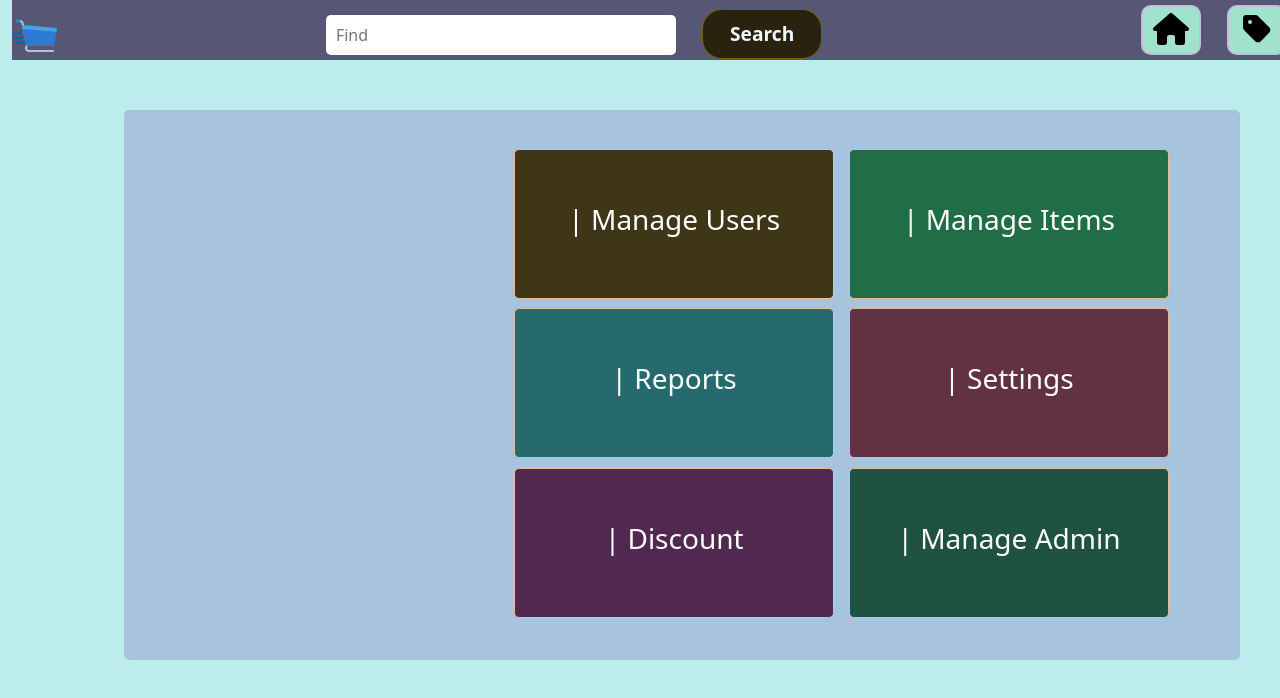
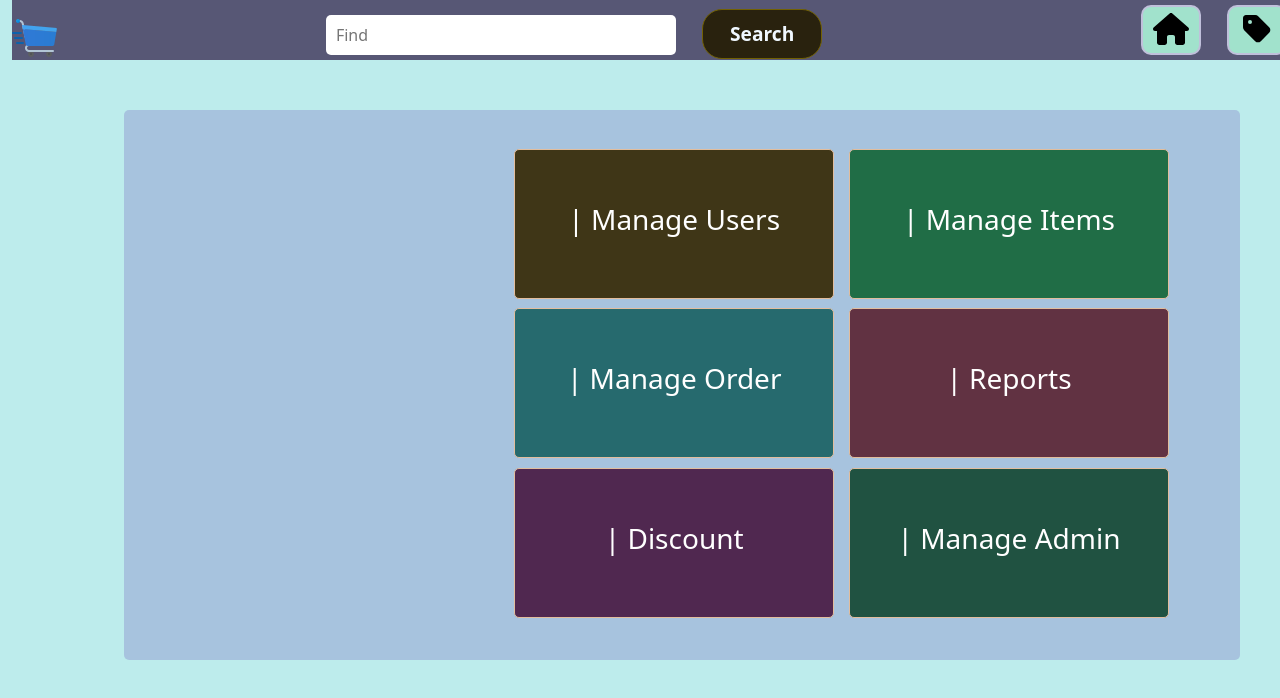
Before and after one commit to AshanManuka/E-Shop, a React (Create React App) app in the folder client/: page /adminDashboard in a window 1280 px wide. Shown: the top 698 px of the page. Built offline with nearby package versions, Linux system fonts and the light colour scheme.

Commit message:
introduce new class to manageorder for admin

```diff
--- a/client/src/App.js
+++ b/client/src/App.js
@@ -8,6 +8,7 @@ import AdminDashboard from './components/AdminDashboard';
 import adminCustomer from './components/adminCustomer';
 import adminItemForm from './components/adminItemForm';
 import customerLogin from './components/customerLogin';
+import AdminOrder from './components/AdminOrder';
 
 
 
@@ -29,6 +30,7 @@ export default class App extends Component {
             <Route path="/userPage" exact Component={UserDashboard}></Route>
             <Route path='/adminUser' exact Component={adminCustomer}></Route>
             <Route path='/adminItem' exact Component={adminItemForm}></Route>
+            <Route path='/adminOrder' exact Component={AdminOrder}></Route>
 
 
             </Routes>
--- /dev/null
+++ b/client/src/components/AdminOrder.js
@@ -0,0 +1,9 @@
+import React, { Component } from 'react'
+
+export default class AdminOrder extends Component {
+  render() {
+    return (
+      <div>AdminOrder</div>
+    )
+  }
+}
--- a/client/src/components/adminDashboard.js
+++ b/client/src/components/adminDashboard.js
@@ -21,8 +21,8 @@ export default class AdminDashboard extends Component {
       <div className='bodyDiv'>
           <button type="button" className="btnOne"><a href='/adminItem' style={{textDecoration: 'none', color: 'white'}}><h3>| Manage Items</h3><h2><i class="fa-solid fa-volleyball"></i></h2></a></button><br/>
           <button type="button" className="btnTwo"><a href='/adminUser' style={{textDecoration: 'none', color: 'white'}}><h3>| Manage Users</h3></a></button><br/>
-          <button type="button" className="btnThree"><a href='/itemPage' style={{textDecoration: 'none', color: 'white'}}><h3>| Reports</h3></a></button><br/>
-          <button type="button" className="btnFour"><a href='/itemPage' style={{textDecoration: 'none', color: 'white'}}><h3>| Settings</h3></a></button>
+          <button type="button" className="btnThree"><a href='/adminOrder' style={{textDecoration: 'none', color: 'white'}}><h3>| Manage Order</h3></a></button><br/>
+          <button type="button" className="btnFour"><a href='/itemPage' style={{textDecoration: 'none', color: 'white'}}><h3>| Reports</h3></a></button>
           <button type="button" className="btnFive"><a href='/itemPage' style={{textDecoration: 'none', color: 'white'}}><h3>| Discount</h3></a></button><br/>
           <button type="button" className="btnSix"><a href='/itemPage' style={{textDecoration: 'none', color: 'white'}}><h3>| Manage Admin</h3></a></button>
 
```
